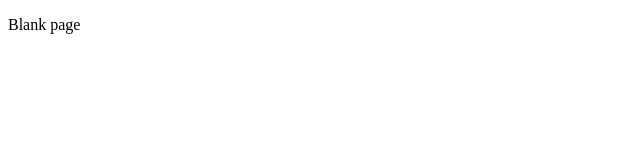
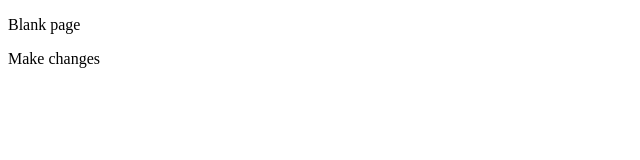
Before and after one commit to LorraineAlvares/FirstRepository, a plain HTML site: page page.html in a window 1280 px wide. Shown: the full height of the page, 0-640 px from the left. Drawn offline with Linux system fonts and the light colour scheme.

Commit message:
Changes to page file

```diff
--- a/page.html
+++ b/page.html
@@ -9,6 +9,7 @@ Page1
 
 <body>
 <p id = "description"> Blank page</p>
+<p> Make changes</p>
 
 </body>
 
```
